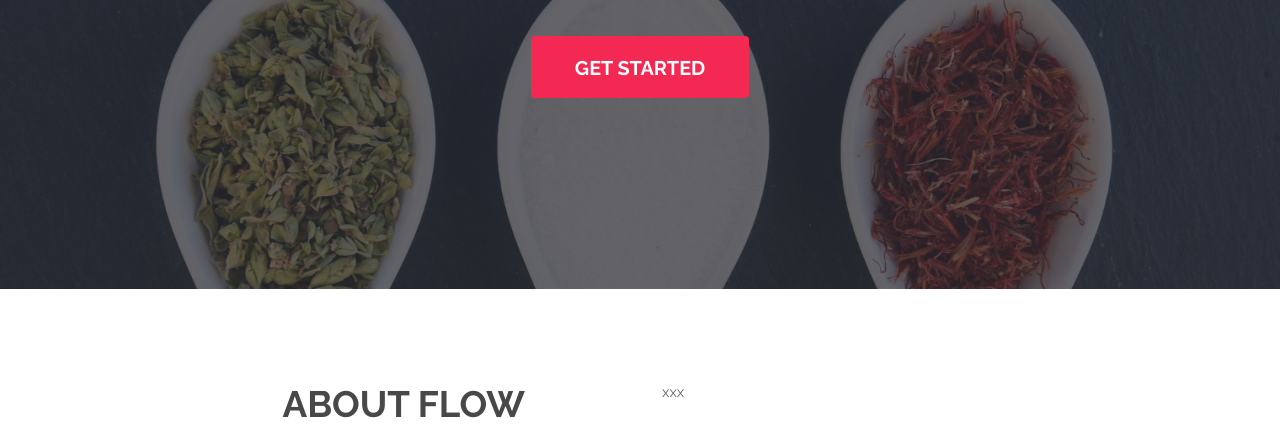
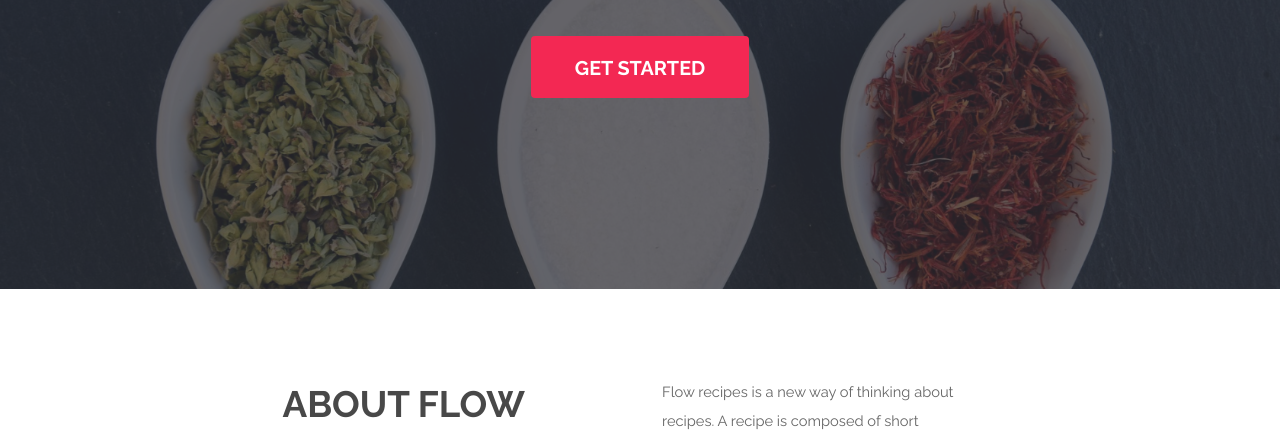
Before and after one commit to btotr/flow-website, a plain HTML site: page index.html in a window 1280 px wide. Shown: the part 353-795 px from the top of the page. Drawn offline with Linux system fonts and the light colour scheme.

Commit message:
some editorial changes

```diff
--- a/index.html
+++ b/index.html
@@ -43,11 +43,10 @@
 							<div class="6u 12u$(medium)">
 								<header class="major">
 									<h2>About Flow recipes </h2>
-								 	<p>Flow recipes is a new way of thinking about recipes. A recipe is composed of short instructions where you have ingredients that are prepared by methods like cutting or baking. This basic idea is the core of flow recipes. It exists of a visual language to express this idea as-well-as formal description to make recipes understandable by machines. This will make recipes easier to read, share and analyse. Apart from those benefits, the concepts behind flow recipes are <a href="metaphorical.html">metaphorical</a>.</p>
-								</header>
+								 	</header>
 							</div>
 							<div class="6u$ 12u$(medium)">
-								<p>xxx</p>
+								<p>Flow recipes is a new way of thinking about recipes. A recipe is composed of short instructions where you have ingredients that are prepared by methods like cutting or baking. This basic idea is the core of flow recipes. It exists of a visual language to express this idea as-well-as formal description to make recipes understandable by machines. This will make recipes easier to read, share and analyse. Apart from those benefits, the concepts behind flow recipes are <a href="metaphorical.html">metaphorical</a>.</p>
 							</div>
 						</div>
 					</div>
```
